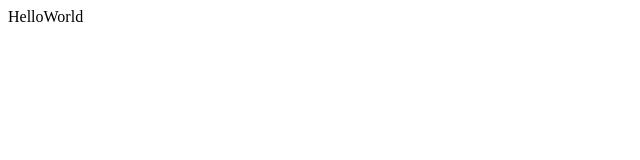
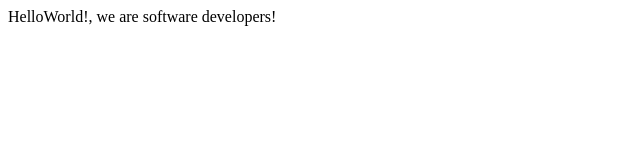
Before and after one commit to DhuruvSingh/Microverse-Trail-Dhuruv-Duncan, a plain HTML site: page index.html in a window 1280 px wide. Shown: the whole page, without its empty margins (0-640 px from the left). Drawn offline with Linux system fonts and the light colour scheme.

Commit message:
added we are software developers!

```diff
--- a/index.html
+++ b/index.html
@@ -8,5 +8,5 @@
 
   <body>
     <script src="https://cdn.freecodecamp.org/testable-projects-fcc/v1/bundle.js"></script>
-HelloWorld
+      HelloWorld!, we are software developers!
 </html>
```
